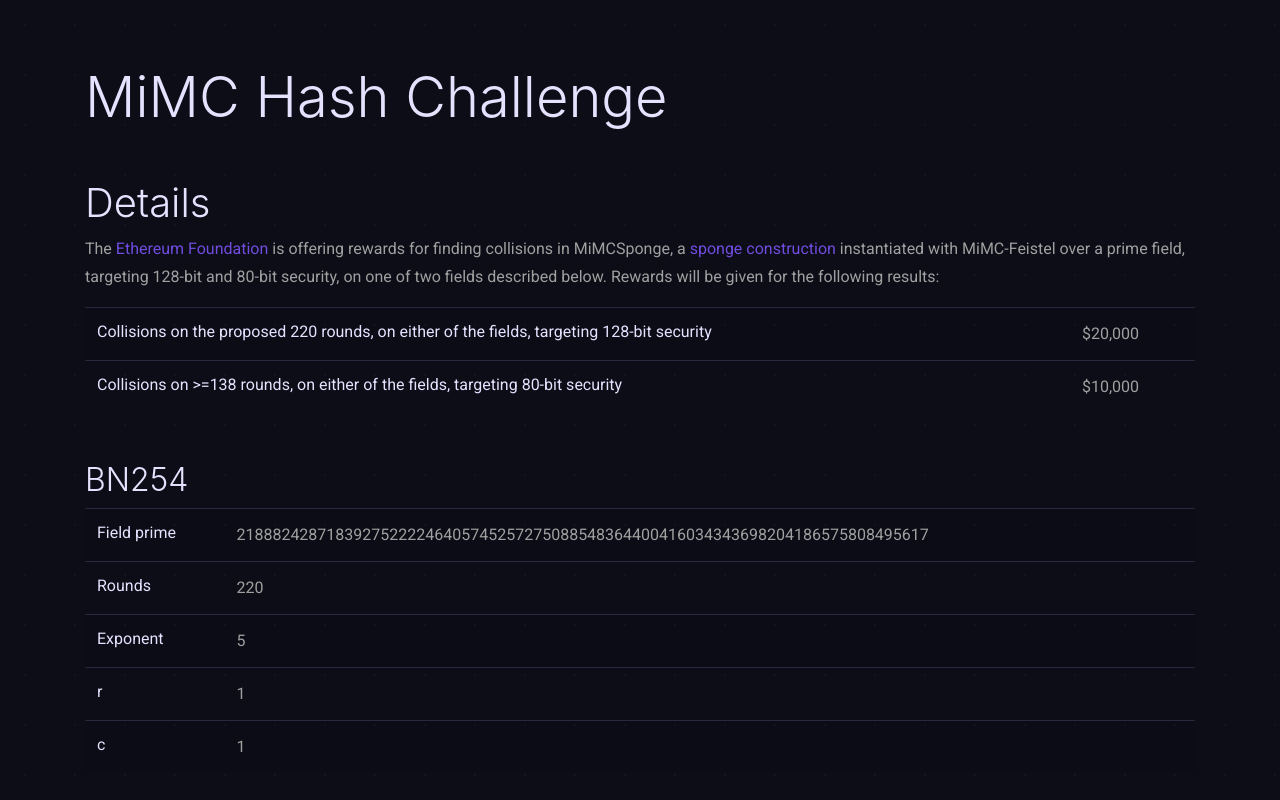
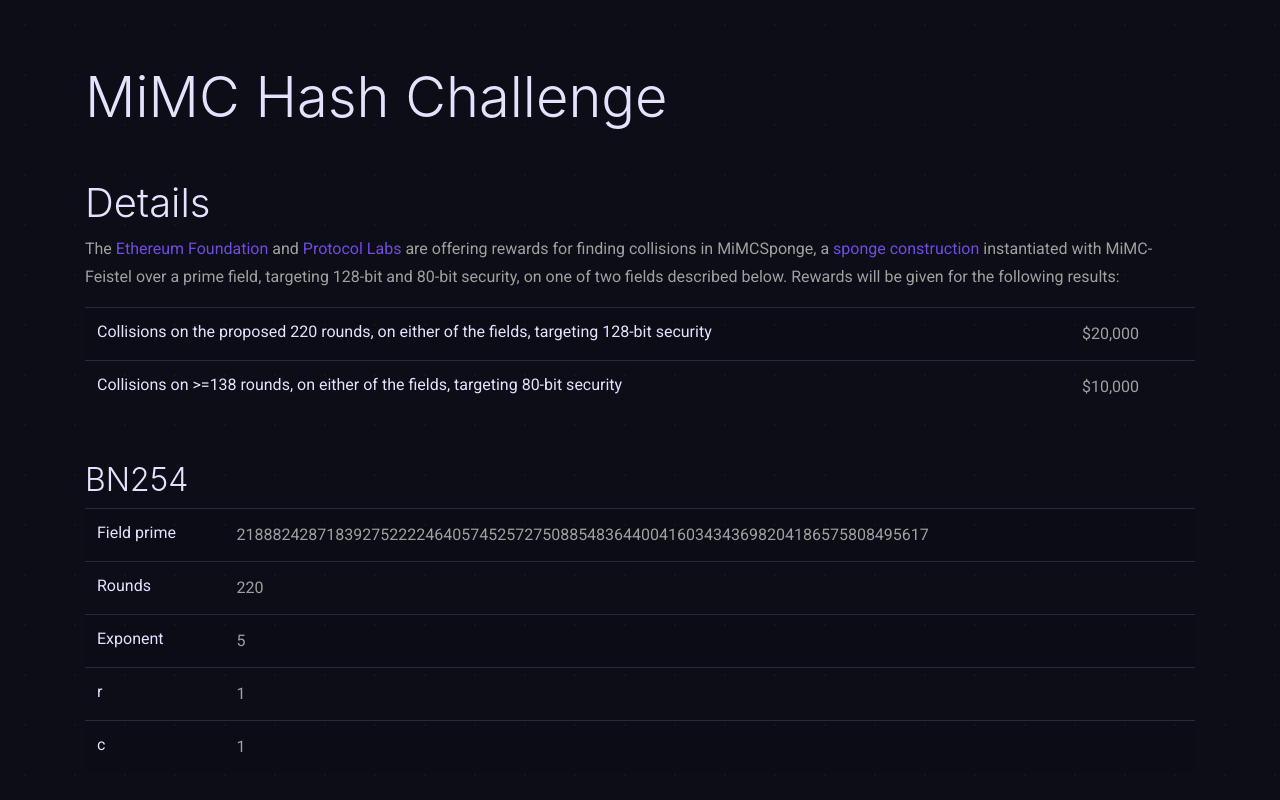
Before and after one commit to kobigurk/mimc_challenge, a plain HTML site: page index.html in a window 1280 px wide. Shown: the top 800 px of the page. Drawn offline with nearby package versions, Linux system fonts and the light colour scheme; a web font is replaced by a local one.

Commit message:
adds protocol labs

```diff
--- a/index.html
+++ b/index.html
@@ -25,7 +25,7 @@
 
           <h2 class="display-3 mt-5">Details</h2>
           <p class="mt-1 text-grey text-spacey">
-          The <a href="https://ethereum.org" target="_blank">Ethereum Foundation</a> is offering rewards for finding collisions in MiMCSponge, a <a href="https://en.wikipedia.org/wiki/Sponge_function" target="_blank">sponge construction</a> instantiated with MiMC-Feistel over a prime field, targeting 128-bit and 80-bit security, on one of two fields described below. Rewards will be given for the following results:
+          The <a href="https://ethereum.org" target="_blank">Ethereum Foundation</a> and <a href="https://protocol.ai" target="_blank">Protocol Labs</a> are offering rewards for finding collisions in MiMCSponge, a <a href="https://en.wikipedia.org/wiki/Sponge_function" target="_blank">sponge construction</a> instantiated with MiMC-Feistel over a prime field, targeting 128-bit and 80-bit security, on one of two fields described below. Rewards will be given for the following results:
           <table class="table table-hover table-striped ht-tm-element">
             <tbody>
               <tr>
```
